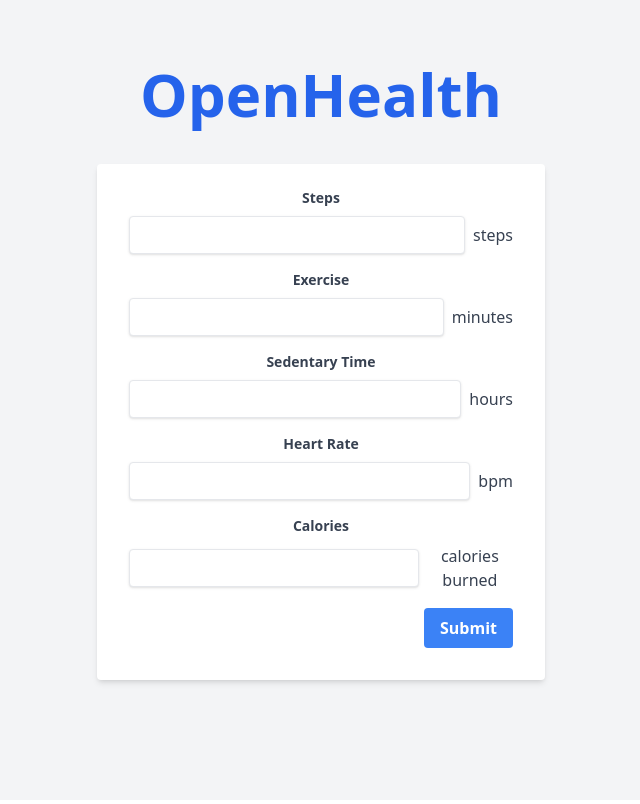
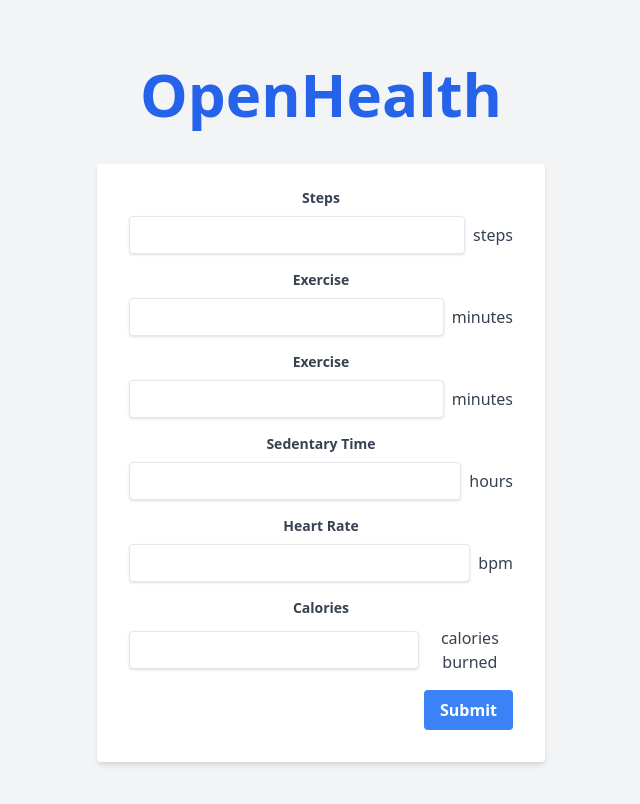
Before and after one commit to brackeneddy/CS6440-Fall24-Pharma5-GroupProject, a React (Vite) app in the folder frontend/: page / in a window 1280 px wide. Shown: the top 804 px of the page, without its empty margins (319-959 px from the left). Built offline with nearby package versions, Linux system fonts and the light colour scheme.

Commit message:
Get response from backend

```diff
--- a/frontend/src/FormComponent.jsx
+++ b/frontend/src/FormComponent.jsx
@@ -21,9 +21,8 @@ export default function FormComponent() {
   const handleSubmit = async (e) => {
     e.preventDefault();
 
-    //TODO: We might need to enable CORS for flask
     try {
-      const response = await fetch('http://localhost:5000/predict', {
+      const response = await fetch('http://3.84.94.140:5000/predict-sleep-score', {
         method: 'POST',
         headers: {
           'Content-Type': 'application/json',
@@ -32,9 +31,8 @@ export default function FormComponent() {
       });
 
       if (response.ok) {
-        //TODO: Decide on what to do with the response
         const result = await response.json();
-        prediction.value = result.prediction;
+        console.log('sleep score:', result.sleep_score);
       } else {
         console.error("Error:", response.statusText);
       }
@@ -58,7 +56,7 @@ export default function FormComponent() {
               <input
                 className="shadow appearance-none border rounded w-full py-2 px-3 text-gray-700 leading-tight focus:outline-none focus:shadow-outline"
                 type="number"
-                name="steps"
+                name="TotalSteps"
                 onChange={handleChange}
                 />
               <span className="ml-2 text-gray-700">steps</span>
@@ -72,7 +70,21 @@ export default function FormComponent() {
               <input
                 className="shadow appearance-none border rounded w-full py-2 px-3 text-gray-700 leading-tight focus:outline-none focus:shadow-outline"
                 type="number"
-                name="exercise"
+                name="FairlyActiveMinutes"
+                onChange={handleChange}
+                />
+              <span className="ml-2 text-gray-700">minutes</span>
+            </div>
+          </div>
+          <div className="mb-4">
+            <label className="block text-gray-700 text-sm font-bold mb-2">
+              Exercise
+            </label>
+            <div className="flex items-center">
+              <input
+                className="shadow appearance-none border rounded w-full py-2 px-3 text-gray-700 leading-tight focus:outline-none focus:shadow-outline"
+                type="number"
+                name="VeryActiveMinutes"
                 onChange={handleChange}
                 />
               <span className="ml-2 text-gray-700">minutes</span>
@@ -86,7 +98,7 @@ export default function FormComponent() {
               <input
                 className="shadow appearance-none border rounded w-full py-2 px-3 text-gray-700 leading-tight focus:outline-none focus:shadow-outline"
                 type="number"
-                name="sedentary_time"
+                name="SedentaryMinutes"
                 onChange={handleChange}
                 />
               <span className="ml-2 text-gray-700">hours</span>
@@ -114,7 +126,7 @@ export default function FormComponent() {
               <input
                 className="shadow appearance-none border rounded w-full py-2 px-3 text-gray-700 leading-tight focus:outline-none focus:shadow-outline"
                 type="number"
-                name="calories_burned"
+                name="Calories"
                 onChange={handleChange}
                 />
               <span className="ml-2 text-gray-700">calories burned</span>
```
